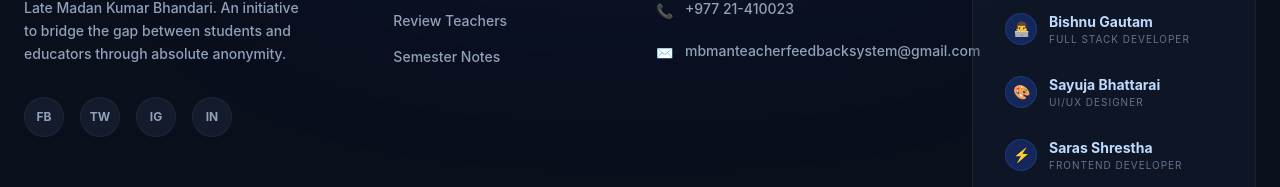
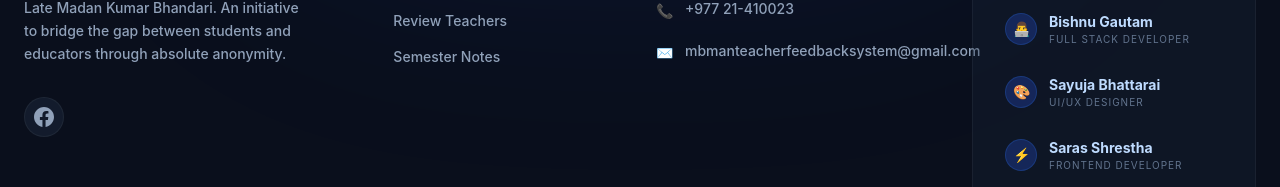
Before and after one commit to bishnugautam1112/mbman-teacher-feedback, a Next.js app: page / in a window 1280 px wide. Shown: the part 1633-1820 px from the top of the page. Built offline with nearby package versions, Linux system fonts and the light colour scheme; no server answers.

Commit message:
Update footer with official MBMAN Facebook link and SVG

```diff
--- a/src/components/Footer.tsx
+++ b/src/components/Footer.tsx
@@ -55,11 +55,11 @@ export default function Footer() {
               Following the footsteps envisioned by Late Madan Kumar Bhandari. An initiative to bridge the gap between students and educators through absolute anonymity.
             </p>
             <div className="flex items-center gap-4 mt-2">
-              {['FB', 'TW', 'IG', 'IN'].map((social) => (
-                <a key={social} href="#" className="w-10 h-10 rounded-full bg-slate-800/50 flex items-center justify-center text-xs font-bold text-slate-400 hover:bg-blue-600 hover:text-white transition-all border border-white/5 hover:border-transparent hover:-translate-y-1">
-                  {social}
-                </a>
-              ))}
+              <a href="https://www.facebook.com/mbmanepal" target="_blank" rel="noopener noreferrer" className="w-10 h-10 rounded-full bg-slate-800/50 flex items-center justify-center text-slate-400 hover:bg-blue-600 hover:text-white transition-all border border-white/5 hover:border-transparent hover:-translate-y-1">
+                <svg className="w-5 h-5 fill-current" viewBox="0 0 24 24">
+                  <path d="M24 12.073c0-6.627-5.373-12-12-12s-12 5.373-12 12c0 5.99 4.388 10.954 10.125 11.854v-8.385H7.078v-3.469h3.047V9.43c0-3.007 1.792-4.669 4.533-4.669 1.312 0 2.686.235 2.686.235v2.953H15.83c-1.491 0-1.956.925-1.956 1.874v2.25h3.328l-.532 3.469h-2.796v8.385C19.612 23.027 24 18.062 24 12.073z"/>
+                </svg>
+              </a>
             </div>
           </div>
 
```
